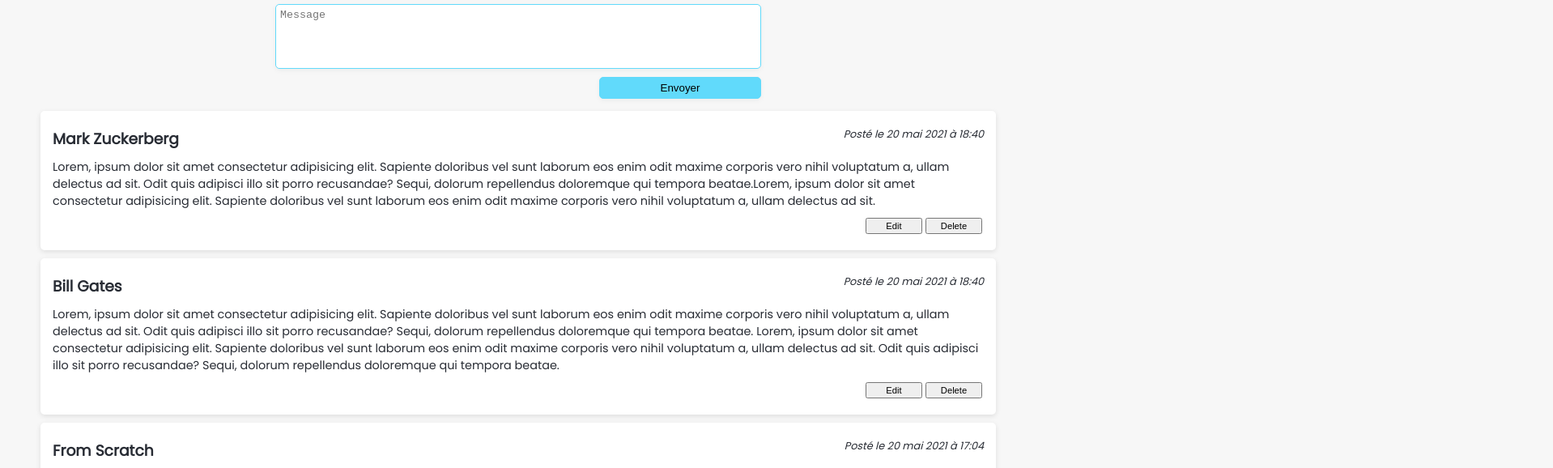
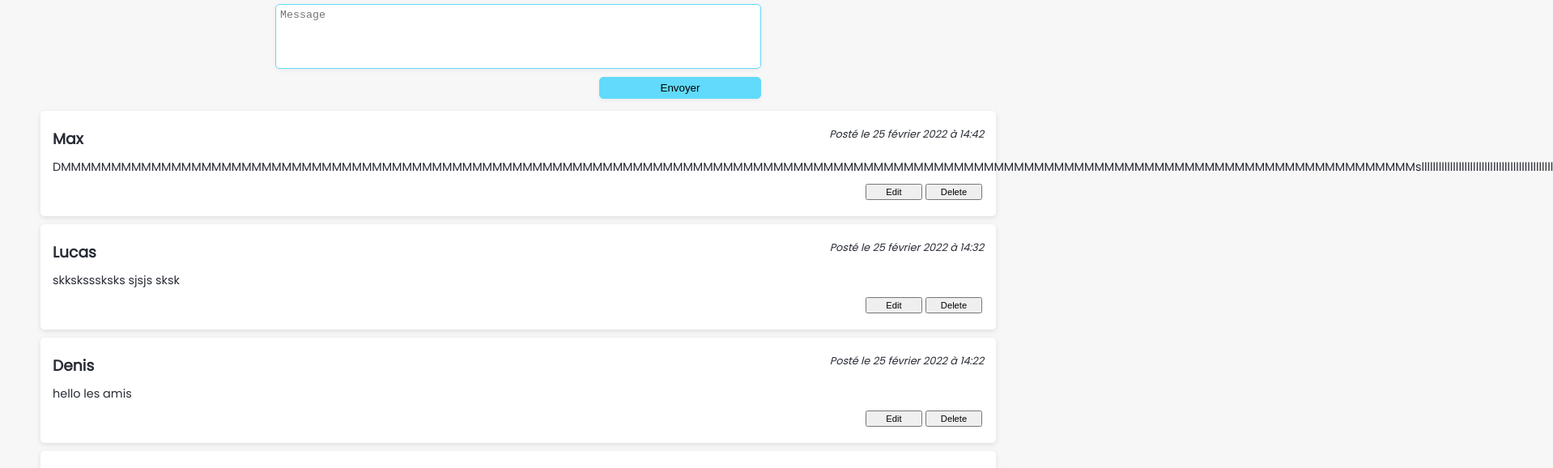
Before and after one commit to LucasTchitdjian/react-world, a React (Create React App) app: page /news in a window 1280 px wide. Shown: the part 200-778 px from the top of the page at 81% size, 1918 px wide, since content can reach past the window. Built offline with nearby package versions, Linux system fonts and the light colour scheme; data requests are answered from the project's data file.

Commit message:
Post-message-finished

```diff
--- a/src/assets/db.json
+++ b/src/assets/db.json
@@ -17,6 +17,24 @@
       "content": "Lorem, ipsum dolor sit amet consectetur adipisicing elit. Sapiente doloribus vel sunt laborum eos enim odit maxime corporis vero nihil voluptatum a, ullam delectus ad sit. Odit quis adipisci illo sit porro recusandae? Sequi, dolorum repellendus doloremque qui tempora beatae.Lorem, ipsum dolor sit amet consectetur adipisicing elit. Sapiente doloribus vel sunt laborum eos enim odit maxime corporis vero nihil voluptatum a, ullam delectus ad sit. ",
       "date": 1621536056135,
       "id": 3
+    },
+    {
+      "author": "Denis",
+      "content": "hello les amis",
+      "date": 1645798972340,
+      "id": 4
+    },
+    {
+      "author": "Lucas",
+      "content": "skksksssksks sjsjs sksk",
+      "date": 1645799525356,
+      "id": 5
+    },
+    {
+      "author": "Max",
+      "content": "DMMMMMMMMMMMMMMMMMMMMMMMMMMMMMMMMMMMMMMMMMMMMMMMMMMMMMMMMMMMMMMMMMMMMMMMMMMMMMMMMMMMMMMMMMMMMMMMMMMMMMMMMMMMMMMMMMMMMMMMMMMMMMMMMMMMMMMMsllllllllllllllllllllllllllllllllllllllllllllll",
+      "date": 1645800156928,
+      "id": 6
     }
   ]
 }
--- a/src/pages/News.js
+++ b/src/pages/News.js
@@ -6,6 +6,9 @@
 
 const News = () => {
   const [newsData, setNewsData] = useState([]);
+  const [author, setAuthor] = useState("");
+  const [content, setContent] = useState("");
+  const [error, setError] =  useState(false);
 
   useEffect(() => {
     getData();
@@ -15,14 +18,44 @@
     axios.get('http://localhost:3003/articles').then((res) => setNewsData(res.data));
   };
 
+  const handleSubmit = (e) => {
+    e.preventDefault();
+
+    if(content.length < 140) {
+      setError(true);
+    }else {
+      axios.post("http://localhost:3003/articles", {
+        author,
+        content,
+        date: Date.now(),
+      }).then(() => {
+        setError(false);
+        setAuthor("");
+        setContent("");
+        getData();
+      });
+    }
+};
+
   return (
     <div className="news-container">
       <Navigation />
       <Logo />
       <h1>News</h1>
-      <form action="">
-        <input type="text" placeholder='Nom'/>
-        <textarea placeholder='Message'></textarea>
+      <form onSubmit={(e) => handleSubmit(e)}>
+        <input
+        type="text"
+        placeholder='Nom'
+        onChange={(e) => setAuthor(e.target.value)}
+        value={author}
+        />
+        <textarea
+          style={{border: error ? "1px solid red" : "1px solid #61dafb"}}
+          placeholder='Message'
+          onChange={(e) => setContent(e.target.value)}
+          value={content}
+        ></textarea>
+        {error && <p>Veuillez écrire un minimun de 140 caractères</p> }
         <input type="submit" value="Envoyer" />
       </form>
       <ul>
```
